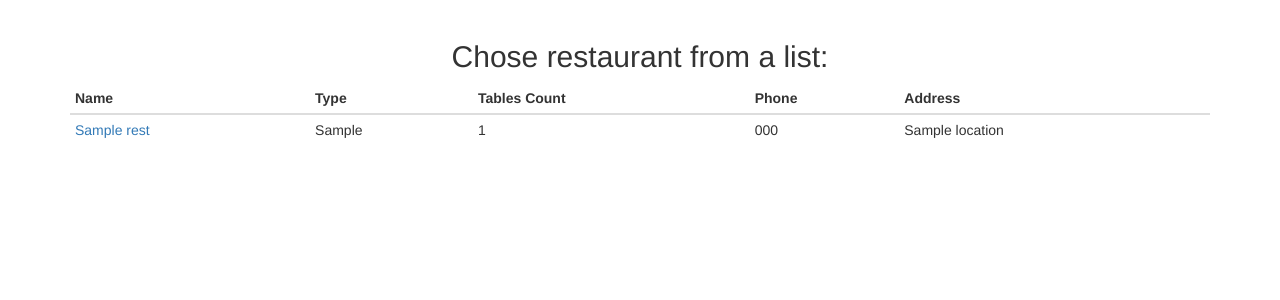
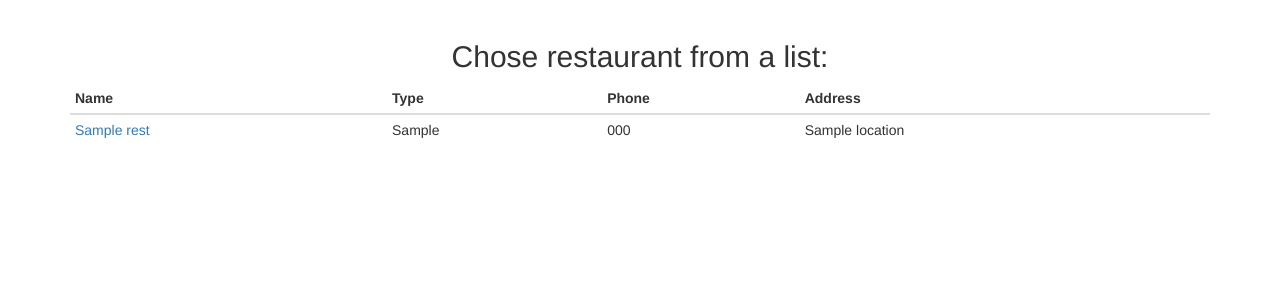
Before and after one commit to Social-projects-Rivne/Rv-025.Python, a Flask app: template client/client_app/templates/list_of_restaurants.html in a window 1280 px wide. Shown: the part 52-352 px from the top of the page. Run offline with Flask 2, Linux system fonts and the light colour scheme; the template is opened without the code that fills it: most values are stand-ins (such as "Sample title", 1, 10 or a date in 2020); form fields are guessed from the names that the template uses; parts of the project's set-up code (start-up, migrations or seed data) failed here and were passed over; some libraries are stand-ins or nearby versions.

Commit message:
add tables count in restaurant info page

```diff
--- a/client/client_app/templates/list_of_restaurants.html
+++ b/client/client_app/templates/list_of_restaurants.html
@@ -12,7 +12,6 @@
                 <tr>
                     <th>Name</th>
                     <th>Type</th>
-                    <th>Tables Count</th>
                     <th>Phone</th>
                     <th>Address</th>
                 </tr>
@@ -22,7 +21,6 @@
                 <tr>
                     <td><a href="/restaurant/{{ rest.id }}">{{ rest.name }}</a></td>
                     <td>{{ rest.restaurant_type_id__join.restaurant_type }}</td>
-                    <td>{{ rest.tables_count }}</td>
                     <td>{{ rest.phone }}</td>
                     <td>{{ rest.location }}</td>
                 <tr>
--- a/client/client_app/templates/restaurant.html
+++ b/client/client_app/templates/restaurant.html
@@ -14,6 +14,7 @@
                 <h1 class="media-heading">{{ restaurant_info.name }}</h1>
                 <p><strong>Phone:</strong> {{ restaurant_info.phone }}</p>
                 <p><strong>Address:</strong> {{ restaurant_info.location }}</p>
+                <p><strong>Tables Count:</strong> {{ restaurant_info.tables_count }}</p>
             </div>
         </div>
         <br>
```
